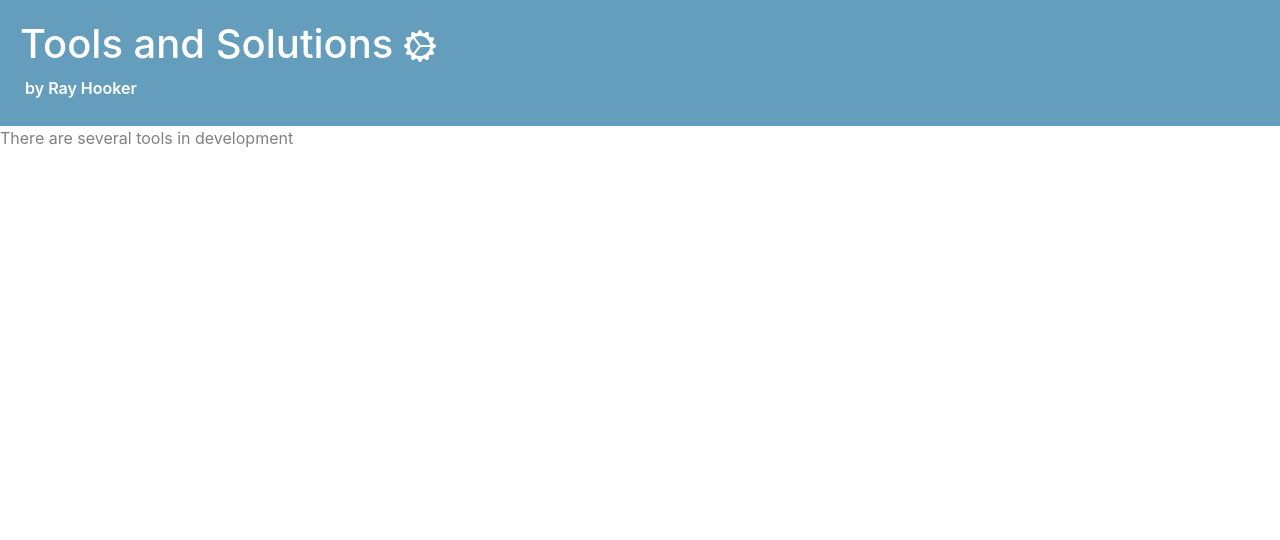
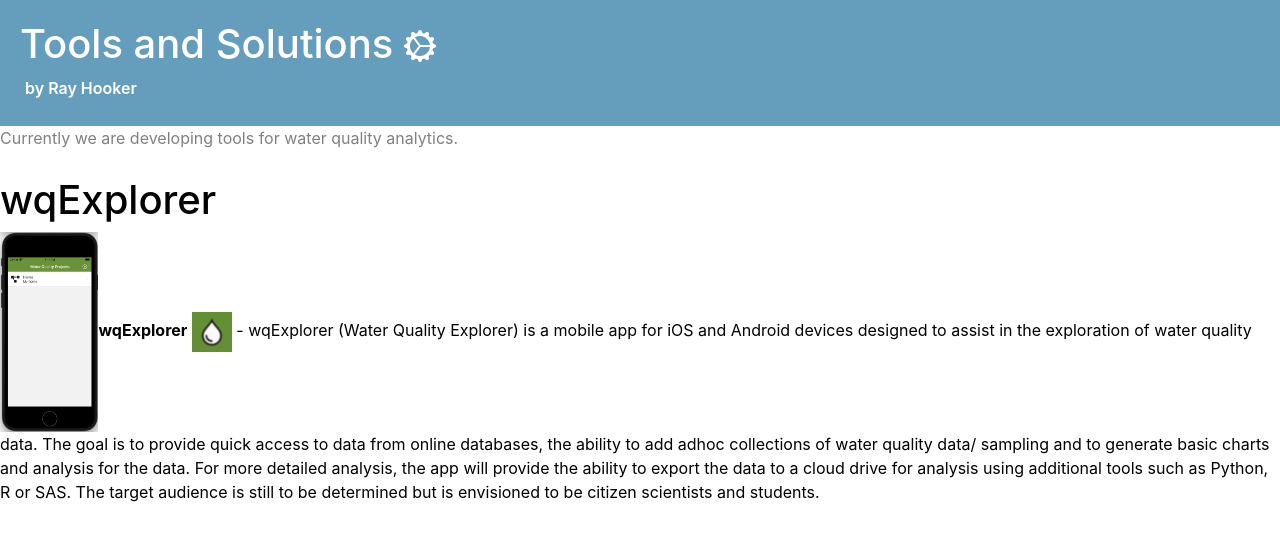
Before and after one commit to rayhooker/rayhooker.github.io, a plain HTML site: page index.html in a window 1280 px wide. Drawn offline with nearby package versions, Linux system fonts and the light colour scheme.

Commit message:
Start of wqExplorer description

```diff
--- a/index.html
+++ b/index.html
@@ -38,6 +38,12 @@
 <h1>Tools and Solutions&nbsp;<i class="bi bi-gear-wide-connected"  style="font-size: 2rem; color:white;"></i></h1>
 <p style="margin-left: 5px; font-weight: 600;">by Ray Hooker</p>
 </div>
-<p style="color: grey">There are several tools in development</p>
+<p style="color: grey">Currently we are developing tools for water quality analytics.</p>
+<h1>wqExplorer</h1>
+<img height="200" src="images/Screenshot-wqExplorer.png"
+<p><b>wqExplorer</b>&nbsp;<img src="images/Icon-App-20x20@2x.png"> - wqExplorer (Water Quality Explorer) is a mobile app for iOS and Android
+  devices designed to assist in the exploration of water quality data.
+  The goal is to provide quick access to data from online databases,
+  the ability to add adhoc collections of water quality data/ sampling and to generate basic charts and analysis for the data.  For more detailed analysis, the app will provide the ability to export the data to a cloud drive for analysis using additional tools such as Python, R or SAS.  The target audience is still to be determined but is envisioned to be citizen scientists and students. </p>
 </body>
 </html>
```
Also changed, not shown: images/Icon-App-20x20@2x.png (added), images/Icon-App-20x20@3x.png (added), images/Icon-App-40x40@3x.png (added), images/Screenshot-wqExplorer.png (added).
